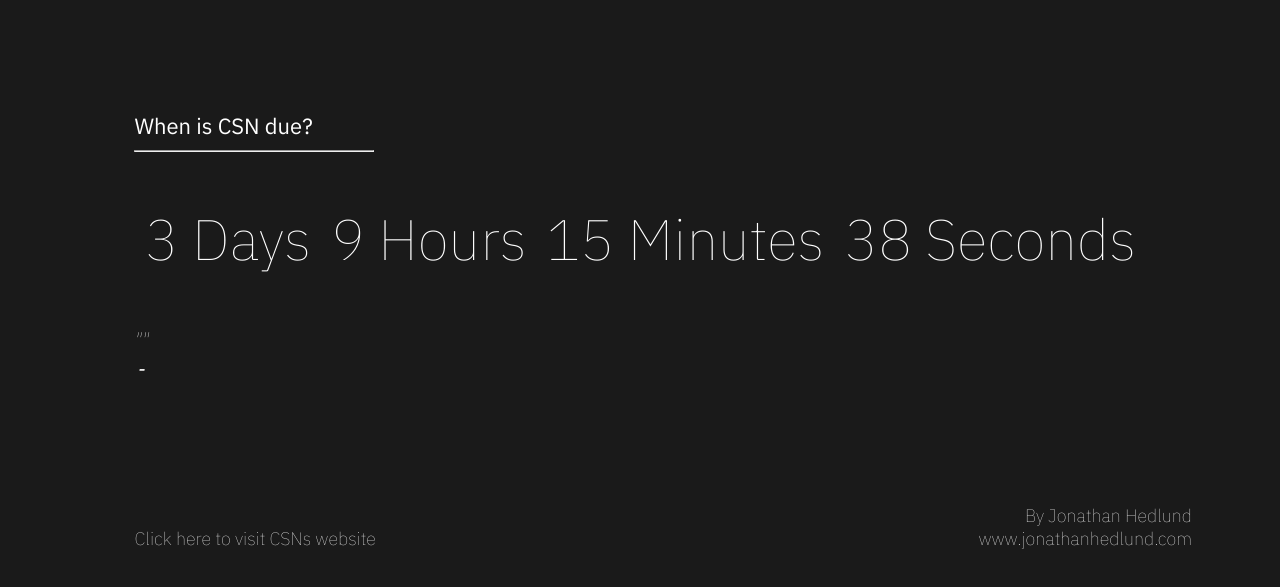
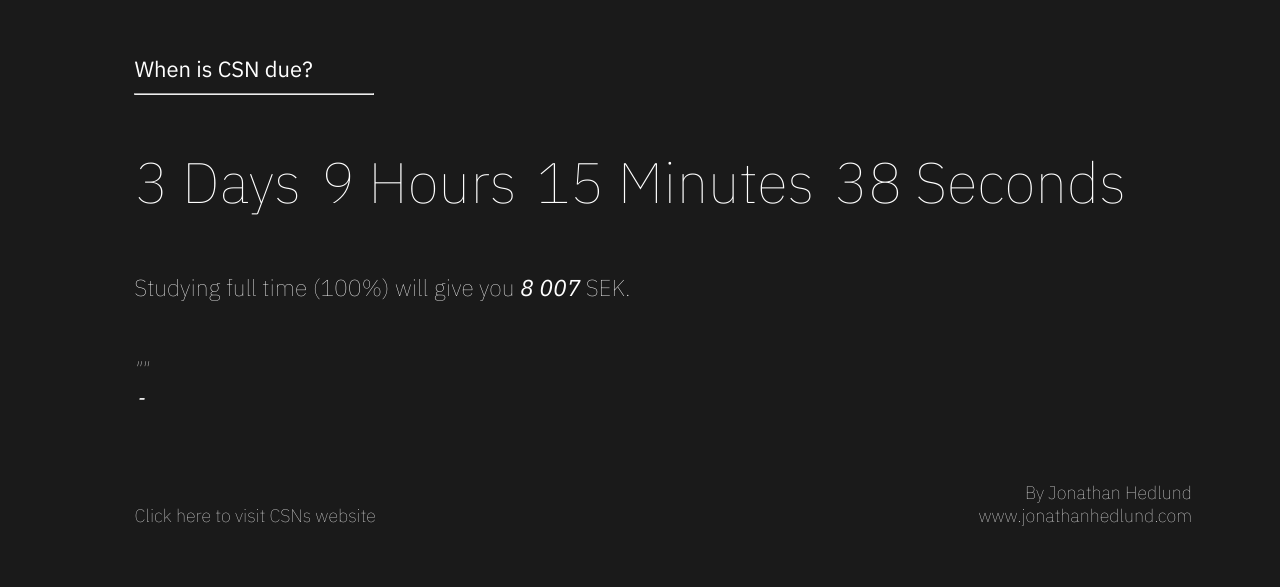
Before and after one commit to JonathanHedlund/csncountdown, a React (Create React App) app: page / in a window 1280 px wide. Shown: the part 135-722 px from the top of the page. Built offline with nearby package versions, Linux system fonts and the light colour scheme; no server answers.

Commit message:
Added csn amount

```diff
--- a/src/App.css
+++ b/src/App.css
@@ -13,7 +13,7 @@ p {
 }
 .intro-text {
     width: 240px;
-    margin-top: 20%;
+    margin-top: 15%;
     font-size: 22px;
 }
 .intro-text p {
@@ -25,11 +25,11 @@ p {
 .timer div {
     display: flex;
     flex-flow: wrap;
-    margin: 40px 0;
+    margin: 40px 0 20px;
 }
 .timer p {
     font-size: 57px;
-    margin: 10px 10px;
+    margin: 10px 20px 10px 0;
     font-style: normal;
     font-weight: lighter;
 }
@@ -59,8 +59,7 @@ p {
 .qoute-of-the-day {
     max-width: auto;
     display: flex;
-    margin-bottom: 120px;
-    float: left;
+    margin-bottom: 6%;
     max-width: 600px;
     text-align: center;
 }
@@ -74,11 +73,22 @@ p {
     font-weight: lighter;
     font-style: italic;
     font-size: 20px;
+    float: left;
 }
 .quoter {
     margin: 2px;
     font-size: 20px;
     font-style: italic;
+}
+.csnAmount {
+    margin-bottom: 30px;
+}
+.csnAmount p {
+    font-size: 23px;
+    font-weight: lighter;
+}
+.csnAmount p em {
+    font-weight: normal;
 }
 
 @media only screen and (max-width: 740px) {
@@ -128,6 +138,11 @@ p {
         font-size: 50px;
     }
 }
+@media only screen and (max-height: 730px) {
+    .intro-text {
+        margin-top: 10%;
+    }
+}
 canvas {
     width: 100vw;
     height: 100vh
--- a/src/App.js
+++ b/src/App.js
@@ -2,6 +2,7 @@ import React, { Component } from 'react';
 import Countdown from './Countdown.js'
 import './App.css';
 import Quotes from './Quotes.js';
+import Money from './Money.js';
 
 class App extends Component {
   render() {
@@ -14,6 +15,9 @@ class App extends Component {
         </div>
         <div className="timer">
           <Countdown />
+        </div>
+        <div className="csnAmount">
+          <Money></Money>
         </div>
         <div className="qoute-of-the-day">
           <Quotes></Quotes>
--- /dev/null
+++ b/src/Money.js
@@ -0,0 +1,20 @@
+import React, { Component } from 'react'
+
+class Money extends Component {
+    constructor() {
+        super();
+        this.state = {
+            money: "8 007"
+        }
+    }
+    render() {
+        return (
+            <div>
+                <p>Studying full time (100%) will give you <em>{this.state.money}</em> SEK.</p>
+            </div>
+        )
+
+    }
+}
+
+export default Money
```
Also changed, not shown: 8 other files (tests, documents, lock files or other folders).
